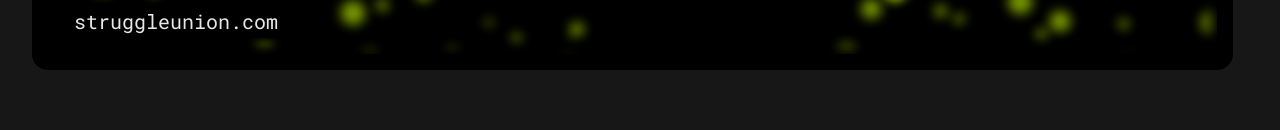
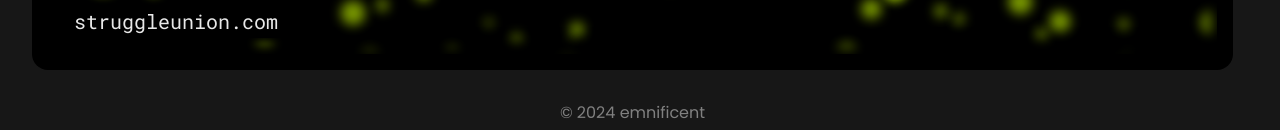
Before and after one commit to emnificent/parking, a SvelteKit app: page / in a window 1280 px wide. Shown: the part 1333-1463 px from the top of the page. Before the commit the page ends 1435 px from the top, so only its background shows below. Built offline with nearby package versions, Linux system fonts and the light colour scheme; a web font is replaced by a local one.

Commit message:
feat: add copyright

```diff
--- a/src/routes/+page.svelte
+++ b/src/routes/+page.svelte
@@ -7,6 +7,8 @@
   let domain = $page.url.hostname;
 
   export let form;
+
+  const year = new Date().getFullYear();
 </script>
 
 <svelte:head>
@@ -25,7 +27,9 @@
   <Domains {domain} />
 </main>
 
-<footer></footer>
+<footer>
+  <p> © {year} <a href="https://dev.emnificent.com" target="_blank">emnificent</a></p>
+</footer>
 
 <style lang="scss">
   header {
@@ -65,18 +69,6 @@
     }
   }
 
-  footer {
-    height: 16px;
-
-    @media screen and (width >= 768px) {
-      height: 24px;
-    }
-
-    @media screen and (width >= 1280px) {
-      height: 32px;
-    }
-  }
-
   main {
     display: flex;
     flex-direction: column;
@@ -90,4 +82,41 @@
       gap: 160px;
     }
   }
+
+  footer {
+    display: flex;
+    justify-content: center;
+    align-items: center;
+    padding-block: 16px 8px;
+
+    @media screen and (width >= 768px) {
+      padding-top: 24px;
+    }
+
+    @media screen and (width >= 1280px) {
+      padding-top: 32px;
+    }
+
+    & p {
+      font-size: var(--fs-text--small);
+      opacity: 0.5;
+    }
+
+    & a {
+      &:hover,
+      &:focus {
+        color: var(--c-text);
+        outline: none;
+      }
+    }
+
+    /* everything below keeps the footer where it belongs */
+    margin-top: auto;
+  }
+
+  :global(body) {
+    min-height: 100vh;
+    display: flex;
+    flex-direction: column;
+  }
 </style>
```
